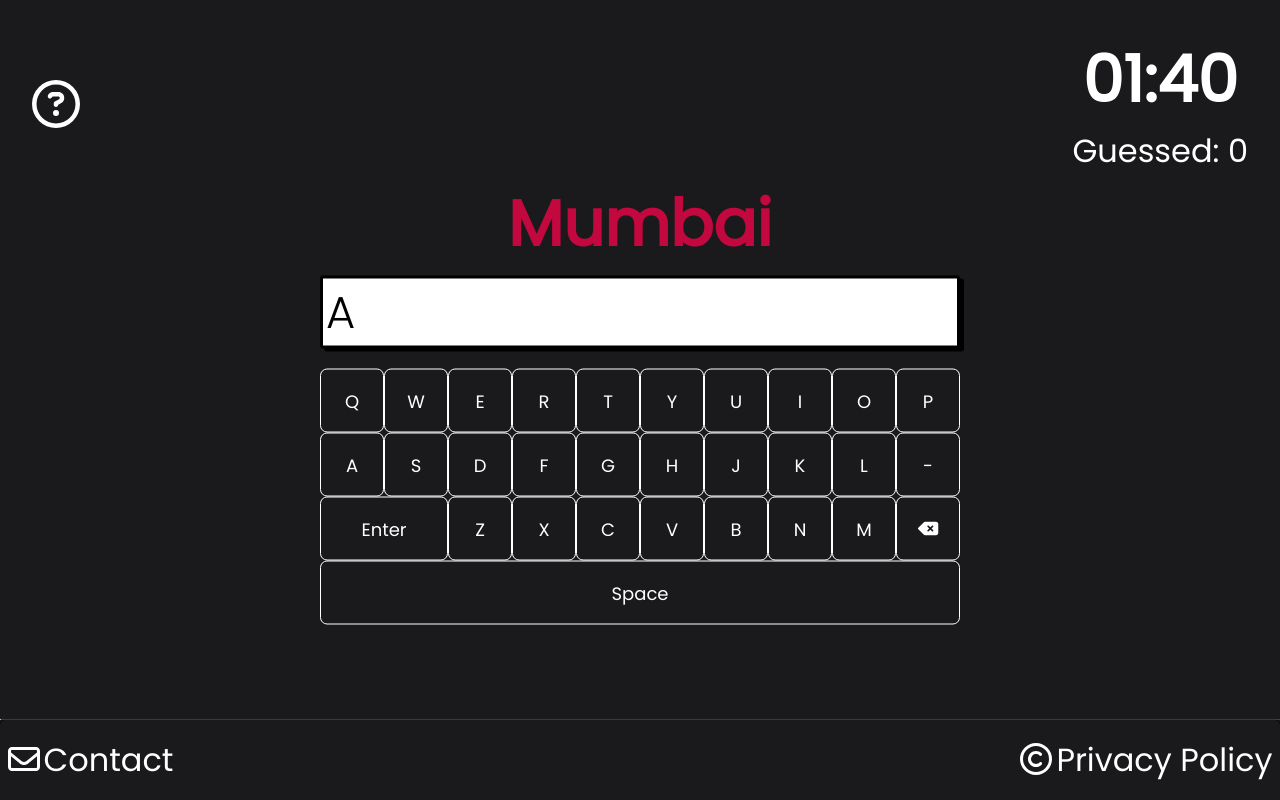
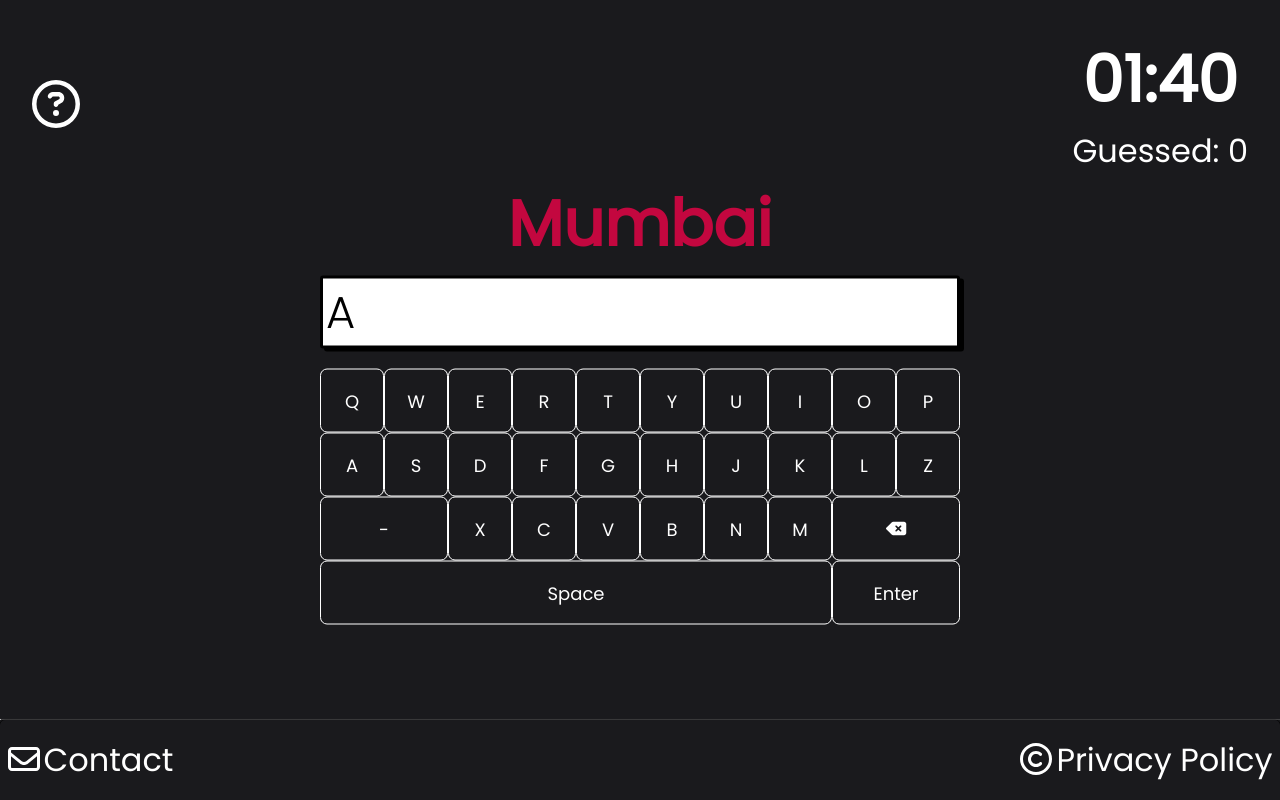
Before and after one commit to nickgabriadze/Towngraphy, a React (Create React App) app: page / in a window 1280 px wide. Built offline with nearby package versions, Linux system fonts and the light colour scheme.

Commit message:
changed keyboard

```diff
--- a/src/Components/Keyboard/keyboard.css
+++ b/src/Components/Keyboard/keyboard.css
@@ -14,10 +14,11 @@ button {
 }
 
 #keyboard {
-    width: 100%;
+
     display: flex;
     justify-content: center;
     align-items: center;
+
 }
 
 
@@ -25,18 +26,31 @@ button {
     display: grid;
     grid-template-columns: repeat(10, minmax(3rem, 1fr));
     grid-template-rows: repeat(4, minmax(3rem, 1fr));
+
+}
+
+#space{
+    grid-row-start: 4;
+    grid-column: span 8;
+    width: 100%;
 }
 
 
 #enter-button {
+    grid-row-start: 4;
     grid-column: span 2;
-    width: 100%;
+
 }
 
-#space {
-    grid-column: span 10;
-    width: 100%;
+#hyphen{
+    grid-row-start: 3;
+    grid-column: span 2;
 }
+#remove-letter{
+    grid-column: span 2;
+
+}
+
 
 
 @media screen and (max-width: 480px) {
@@ -48,12 +62,13 @@ button {
     .keyboard-grid {
         grid-template-columns: repeat(10, minmax(2.4rem, 3rem));
         grid-template-rows: repeat(4, minmax(2.5rem, 4.2rem));
-
+        grid-gap: 2px;
     }
 
     button {
         font-size: 18px;
-        border-radius: 5px;
+        border-radius: 6px;
+
     }
 }
 
--- a/src/Components/Keyboard/keyboard.js
+++ b/src/Components/Keyboard/keyboard.js
@@ -94,8 +94,12 @@ export function Keyboard({ dispatch }) {
                 <motion.button whileHover={{ scale: 1.1 }}
                     whileTap={{ scale: 0.9 }}
                     onMouseDown={(e) => e.preventDefault()}
+                    id='hyphen'
                     onClick={() => dispatch({ type: "ADD_LETTER", char: '-' })}>-</motion.button>
 
+                <motion.button whileHover={{ scale: 1.02 }}
+                    onMouseDown={(e) => e.preventDefault()}
+                    whileTap={{ scale: 0.96 }} id="space" onClick={() => dispatch({ type: "ADD_LETTER", char: ' ' })}>Space</motion.button>
                 <motion.button whileHover={{ scale: 1.05 }}
                     onMouseDown={(e) => e.preventDefault()}
                     whileTap={{ scale: 0.9 }} onClick={() => dispatch({ type: "ENTER" })} id="enter-button">Enter</motion.button>
@@ -120,12 +124,10 @@ export function Keyboard({ dispatch }) {
                 <motion.button whileHover={{ scale: 1.1 }}
                     onMouseDown={(e) => e.preventDefault()}
                     whileTap={{ scale: 0.9 }} onClick={() => dispatch({ type: "ADD_LETTER", char: 'm' })}>M</motion.button>
-                <motion.button whileHover={{ scale: 1.1 }}
+                <motion.button id='remove-letter' whileHover={{ scale: 1.1 }}
                     whileTap={{ scale: 0.9 }} onClick={() => dispatch({ type: "REMOVE_LETTER" })}><FontAwesomeIcon icon={faDeleteLeft} /></motion.button>
 
-                <motion.button whileHover={{ scale: 1.02 }}
-                    onMouseDown={(e) => e.preventDefault()}
-                    whileTap={{ scale: 0.96 }} id="space" onClick={() => dispatch({ type: "ADD_LETTER", char: ' ' })}>Space</motion.button>
+
             </div>
             </div>
         </>
```
